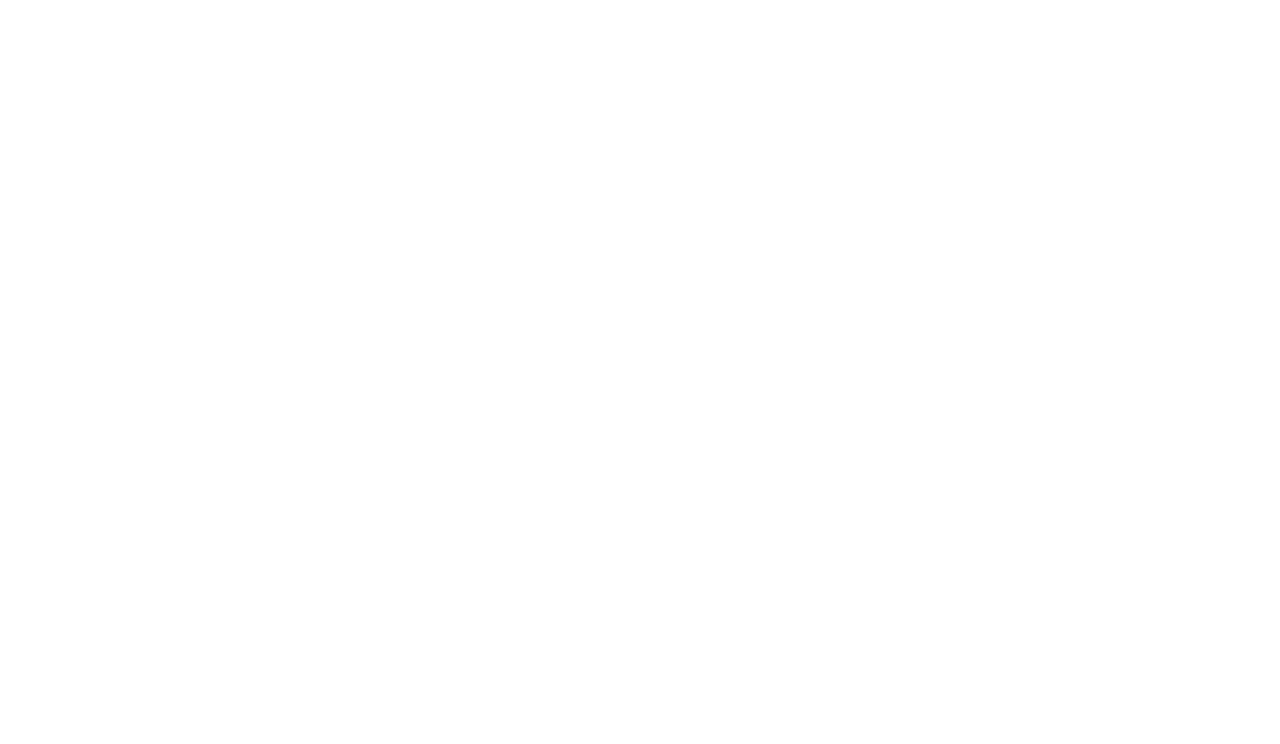
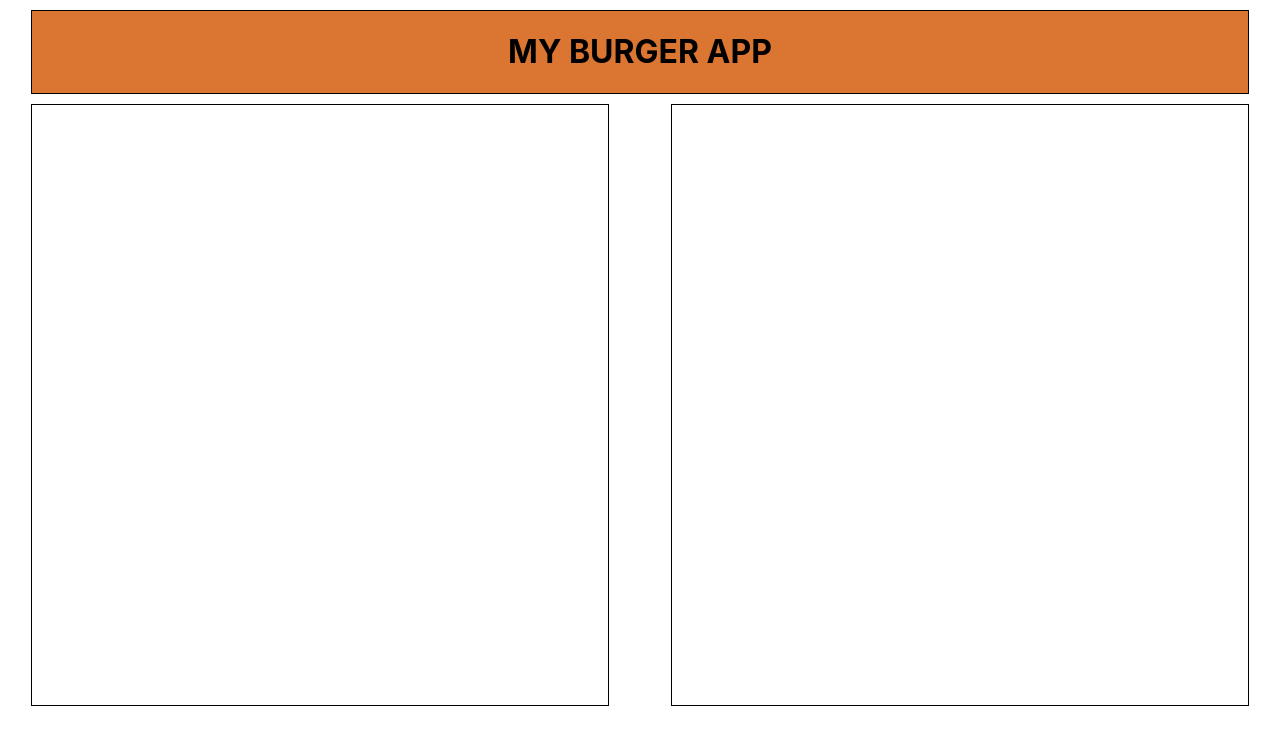
Before and after one commit to KadyrPoyraz228337/js_group_5_homework_55_Kadyr_Poiraz.zip, a React (Create React App) app: page / in a window 1280 px wide. Shown: the top 744 px of the page. Built offline with nearby package versions, Linux system fonts and the light colour scheme.

Commit message:
Создали какой-то начальный внешний вид

```diff
--- a/src/App.css
+++ b/src/App.css
@@ -1,22 +1,14 @@
-.App {
+.burgerAppHeader {
+  width: 95%;
+  margin: 10px auto;
   text-align: center;
+  text-transform: uppercase;
+  background: #db7532;
+  border: 1px solid #000;
 }
 
-.App-logo {
-  height: 40vmin;
+.burgerAppBlock {
+  display: flex;
+  justify-content: space-around;
+  align-items: center;
 }
-
-.App-header {
-  background-color: #282c34;
-  min-height: 100vh;
-  display: flex;
-  flex-direction: column;
-  align-items: center;
-  justify-content: center;
-  font-size: calc(10px + 2vmin);
-  color: white;
-}
-
-.App-link {
-  color: #09d3ac;
-}
--- a/src/App.js
+++ b/src/App.js
@@ -1,11 +1,20 @@
-import React, {Component} from 'react';
+import React, {Component, Fragment} from 'react';
+import Ingredients from "./Components/ingrediients";
+import Burger from "./Components/burger";
+import "./App.css";
 
 class App extends Component {
     render() {
         return (
-            <div>
-
-            </div>
+            <Fragment>
+                <div className="burgerAppHeader">
+                    <h1>my burger app</h1>
+                </div>
+                <div className="burgerAppBlock">
+                    <Ingredients/>
+                    <Burger/>
+                </div>
+            </Fragment>
         );
     }
 }
--- a/src/Components/burger/index.js
+++ b/src/Components/burger/index.js
@@ -1,11 +1,12 @@
 import React from 'react';
+import "./style.css";
 
-const burger = () => {
+const Burger = () => {
     return (
-        <div>
+        <div className="burgerBlock">
 
         </div>
     );
 };
 
-export default burger;
+export default Burger;
--- a/src/Components/burger/style.css
+++ b/src/Components/burger/style.css
@@ -0,0 +1,5 @@
+.burgerBlock {
+    width: 45%;
+    height: 600px;
+    border: 1px solid #000;
+}
--- a/src/Components/ingrediients/index.js
+++ b/src/Components/ingrediients/index.js
@@ -1,8 +1,9 @@
 import React from 'react';
+import "./style.css"
 
 const Ingredients = () => {
     return (
-        <div>
+        <div className="ingredientsBlock">
 
         </div>
     );
--- a/src/Components/ingrediients/style.css
+++ b/src/Components/ingrediients/style.css
@@ -0,0 +1,5 @@
+.ingredientsBlock {
+    width: 45%;
+    height: 600px;
+    border: 1px solid #000;
+}
```
